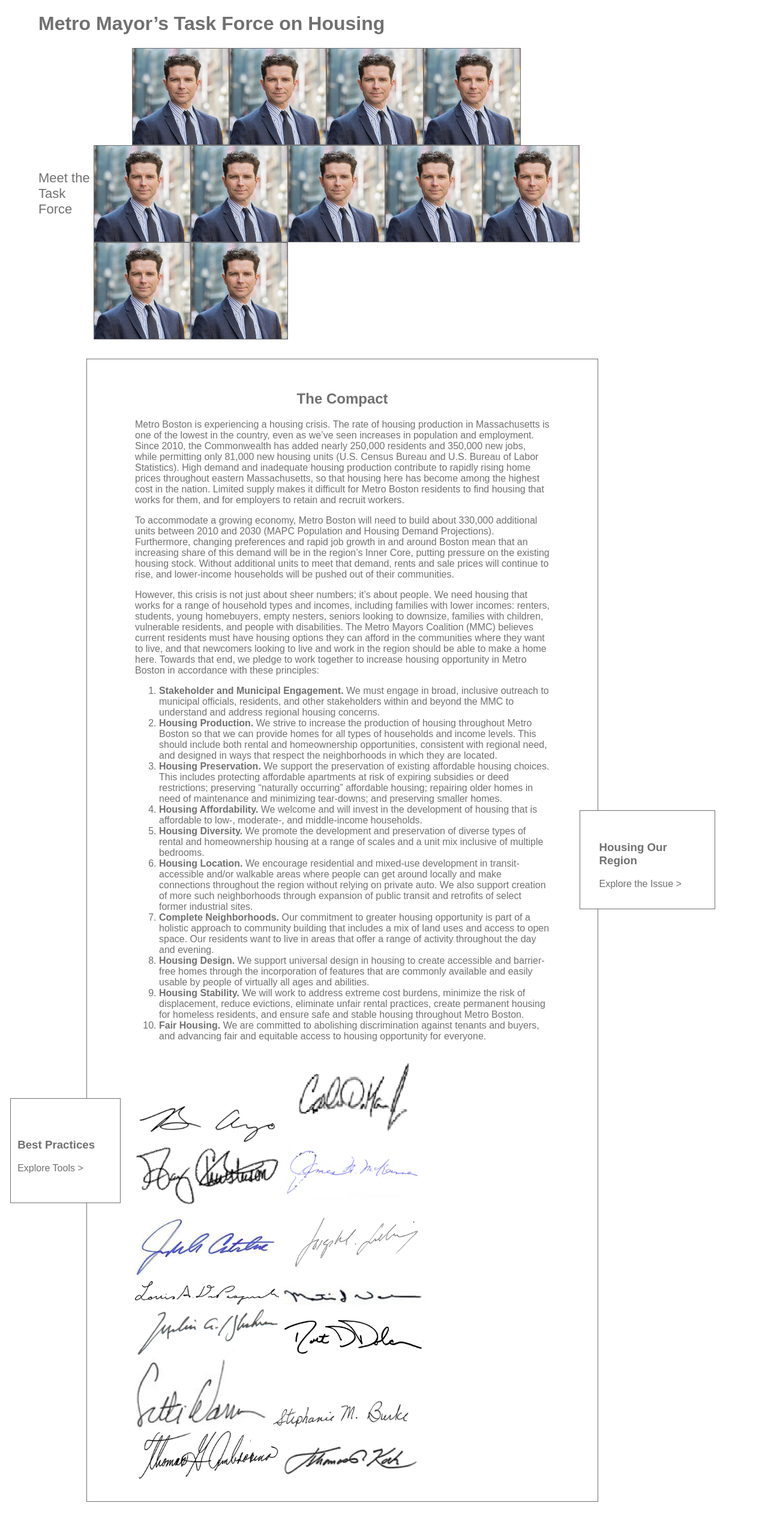
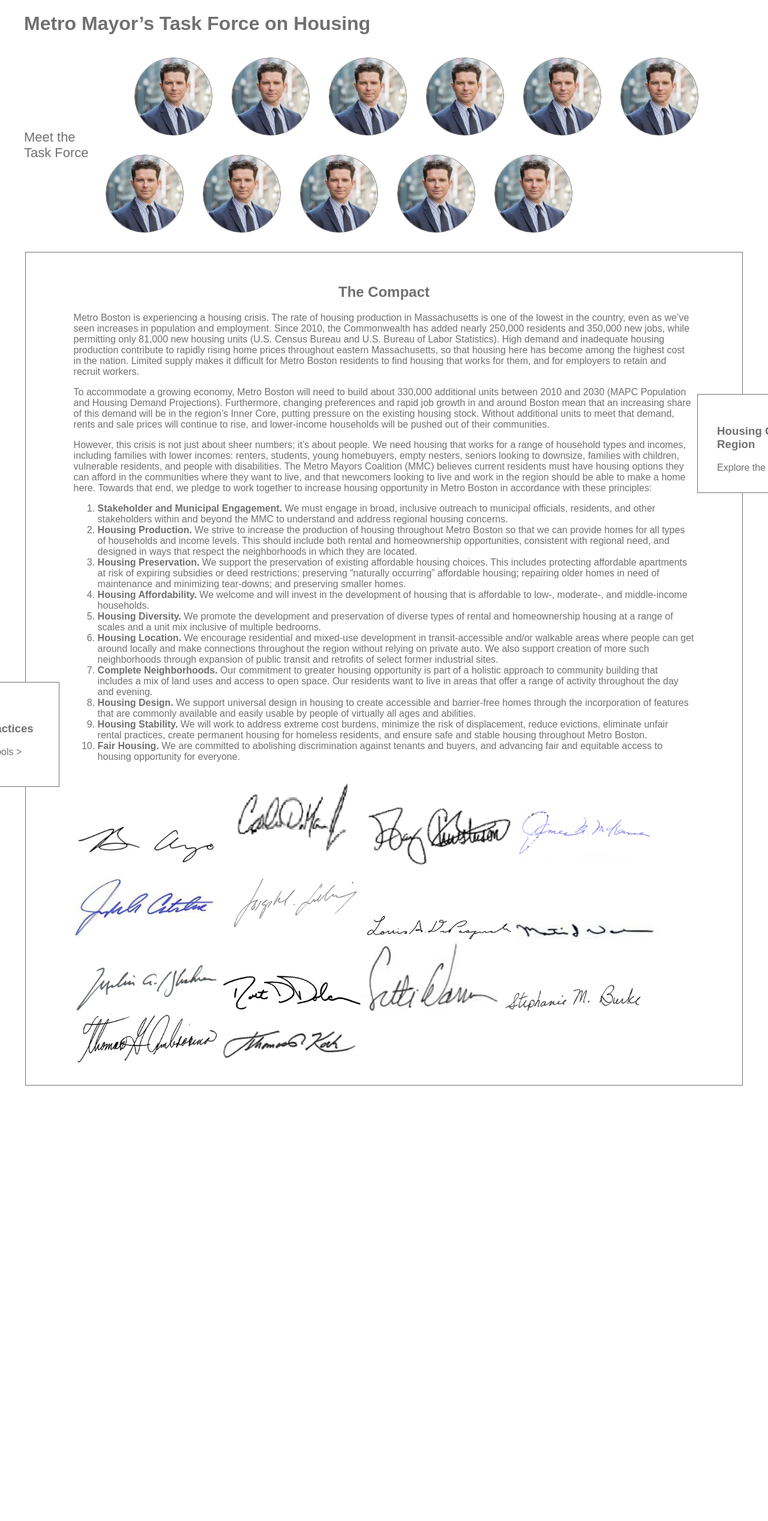
Before and after one commit to MAPC/metro-mayors-housing-task-force, a Jekyll site: the page built from index.html, in a window 1280 px wide. Shown: the whole page at 60% size. Built offline with Jekyll 4.4.1, drawn with Linux system fonts in a browser that asks for light colours; after the commit the page ends 1826 px from its top, so only the background shows below that.

Commit message:
Mobile Responsive Updates
* Change images to circles to match design
* Use ems instead of percentages

```diff
--- a/_sass/front.scss
+++ b/_sass/front.scss
@@ -6,7 +6,11 @@
   font-family: sans-serif;
   color: #707070;
   margin: 0 auto;
-  width: 90%;
+  @media #{$desktop} {
+    width: 75em;
+  }
+  width: 20em;
+  font-size: 16px;
 }
 
 button {
@@ -68,8 +72,6 @@
   padding: 1em;
   margin: 1em 0.1em;
   @media #{$desktop} {
-    width: 60%;
-    margin: 2em 5em;
     padding: 2em 5em;
   }
   border: 0.1em solid;
@@ -94,18 +96,22 @@
   flex-wrap: wrap;
   align-items: center;
   @media #{$desktop} {
-    width: 80%;
     justify-content: flex-end;
   }
 }
 
 .task-force-member {
   @media #{$desktop} {
-    width: 10em;
-    height: 10em;
-    border: 0.1em solid;
-    object-fit: cover;
+    width: 8em;
+    height: 8em;
+
   }
+  width: 6em;
+  height: 6em;
+  border: 0.1em solid;
+  object-fit: cover;
+  border-radius: 50%;
+  margin: 1em;
 }
 
 .task-force-text {
```
